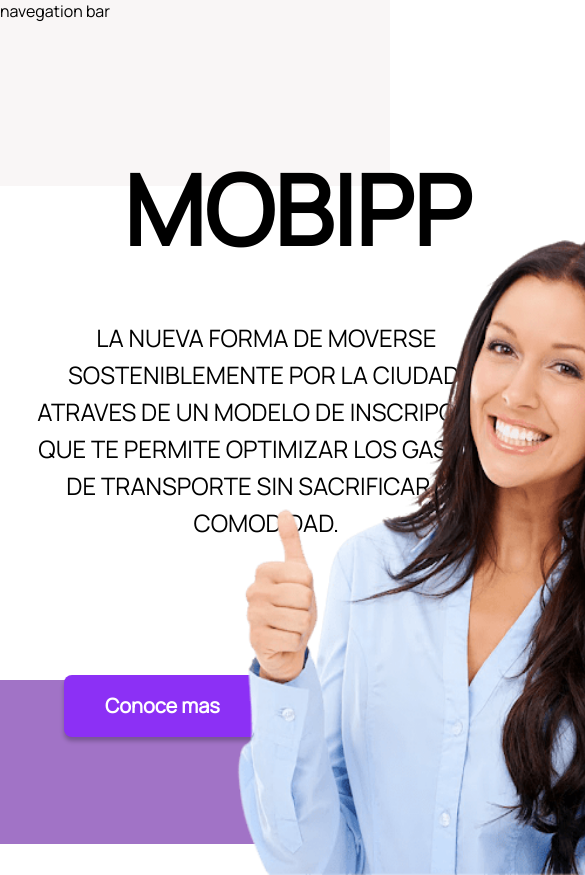
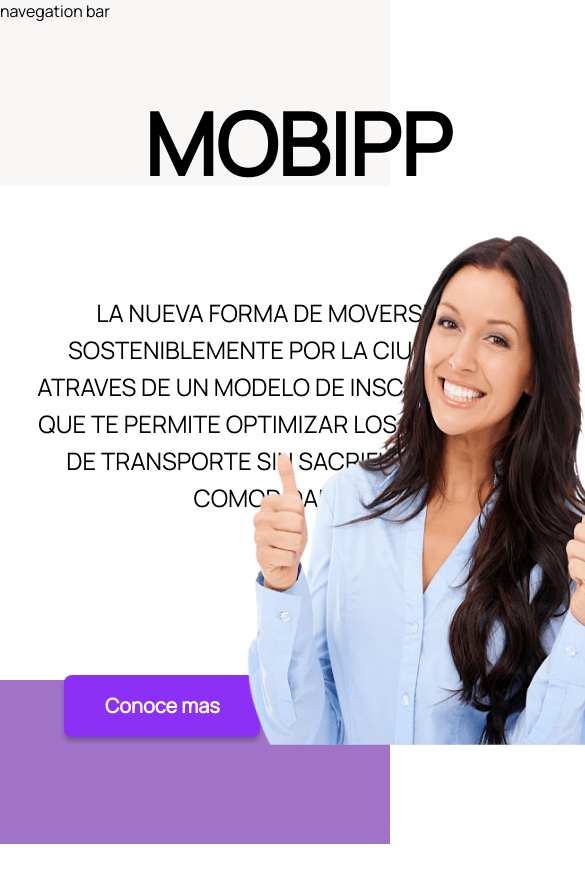
Before and after one commit to Saelbg/Mobip, a React (Create React App) app: page / in a window 390 px wide. Shown: the top 875 px of the page, 585 px wide, since content can reach past the window. After the commit the page ends 844 px from the top, so only its background shows below. Built offline with nearby package versions, Linux system fonts and the light colour scheme.

Commit message:
Implementacion final de Responsive

```diff
--- a/src/components/styles/Landing2.css
+++ b/src/components/styles/Landing2.css
@@ -128,18 +128,19 @@
 @media only screen and (max-width: 1440px) {
   .image {
     position: absolute;
-    width: 550px;
-    height: 650px;
-    left: 58%;
+    width: 420px;
+    height: 520px;
+    left: 61%;
     top: 26.7%;
   }
 
   .h1 {
     position: absolute;
+    font-size: 85px;
     width: 557px;
     height: 150px;
-    left: 4.8%;
-    top: 9.5%;
+    left: 5%;
+    top: 2.5%;
   }
   .button {
     position: absolute;
@@ -154,6 +155,6 @@
     height: 205px;
     left: 6.5%;
     /* left: 240px; */
-    top: 35%;
+    top: 32%;
   }
 }
```
